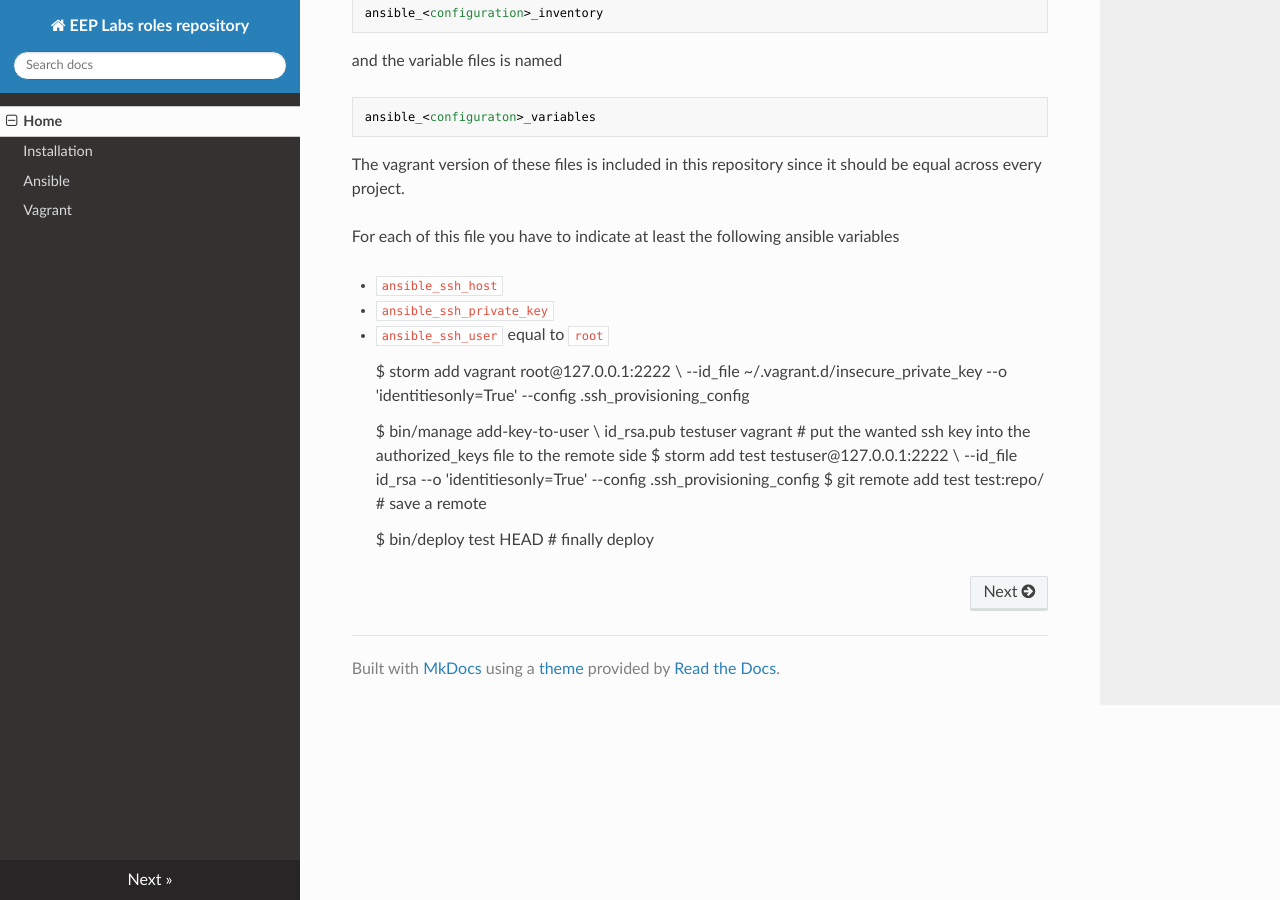
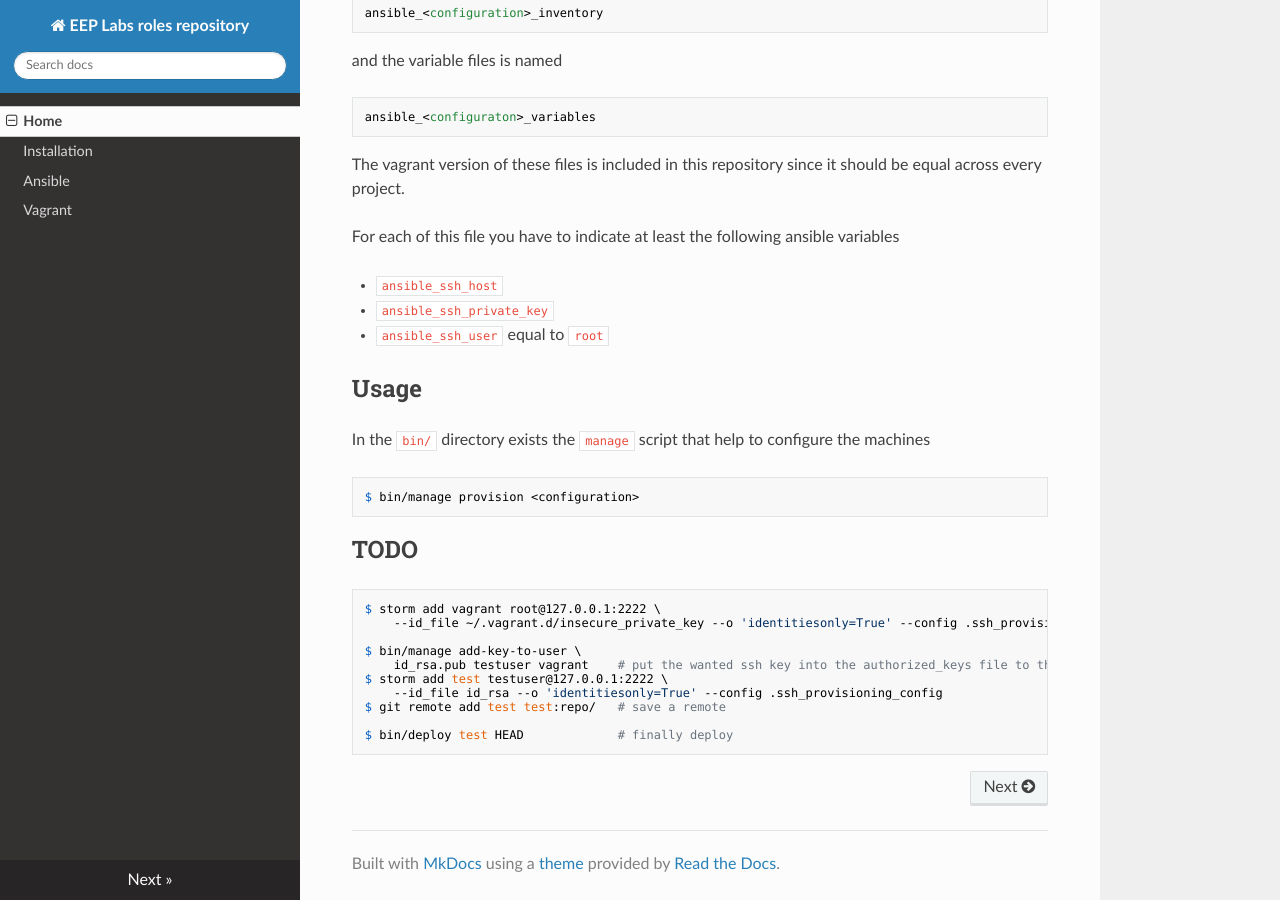
Before and after one commit to EEP-Labs/ansible-roles-repository, an MkDocs documentation site: the page built from docs/index.md, in a window 1280 px wide and 900 px high, scrolled down 546 px. Built offline with MkDocs 1.6.1, drawn with Linux system fonts in a browser that asks for light colours; nearby versions of some CDN libraries; old or Windows-style settings are respelled for this version of MkDocs.

Commit message:
Add helping command to launch ansible-playbook.

```diff
--- a/docs/index.md
+++ b/docs/index.md
@@ -30,7 +30,15 @@ For each of this file you have to indicate at least the following ansible variab
  * ``ansible_ssh_private_key``
  * ``ansible_ssh_user`` equal to ``root``
 
+Usage
+-----
 
+In the ``bin/`` directory exists the ``manage`` script that help to configure the machines
+
+    $ bin/manage provision <configuration>
+
+TODO
+----
     $ storm add vagrant root@127.0.0.1:2222 \
         --id_file ~/.vagrant.d/insecure_private_key --o 'identitiesonly=True' --config .ssh_provisioning_config
 
```
Also changed, not shown: docs/vagrant.md (+4 -0 lines), 4 other files.
